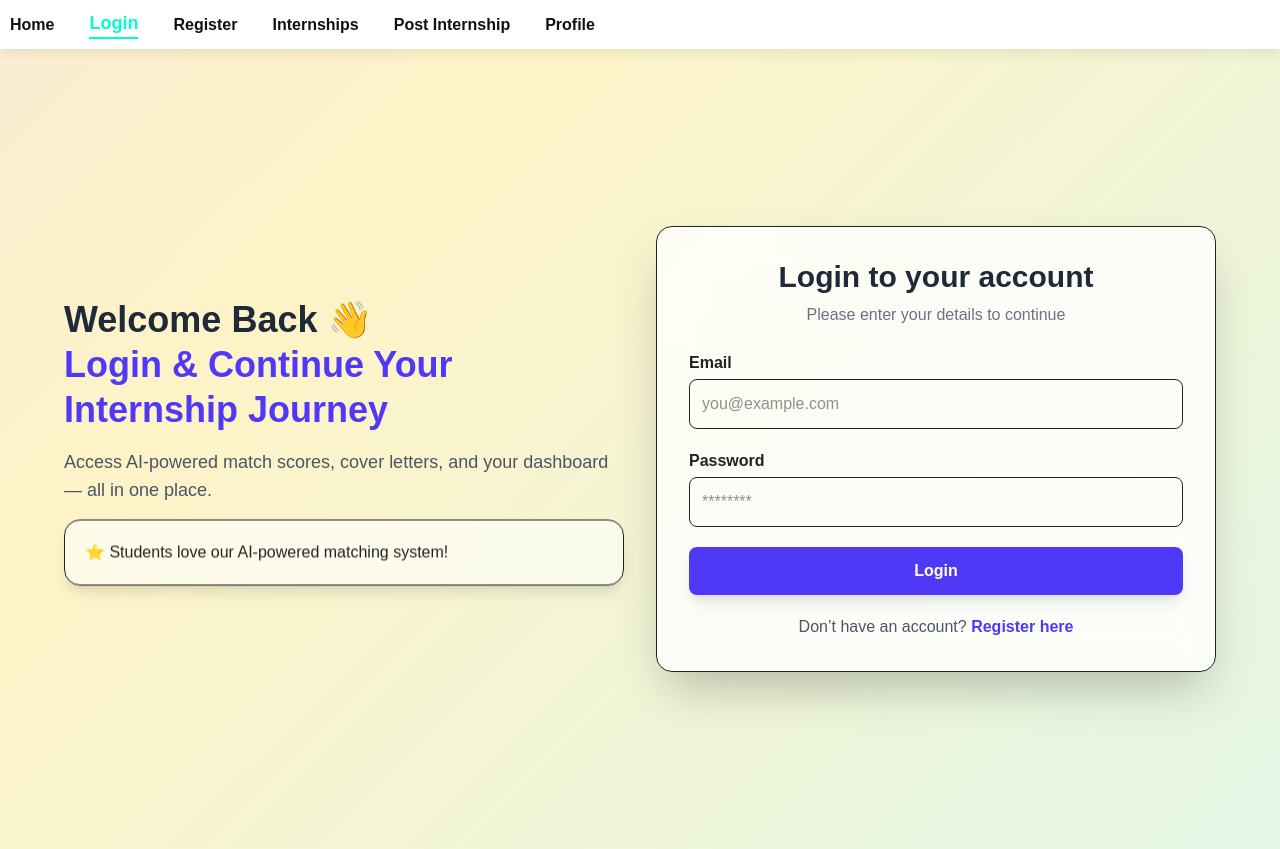
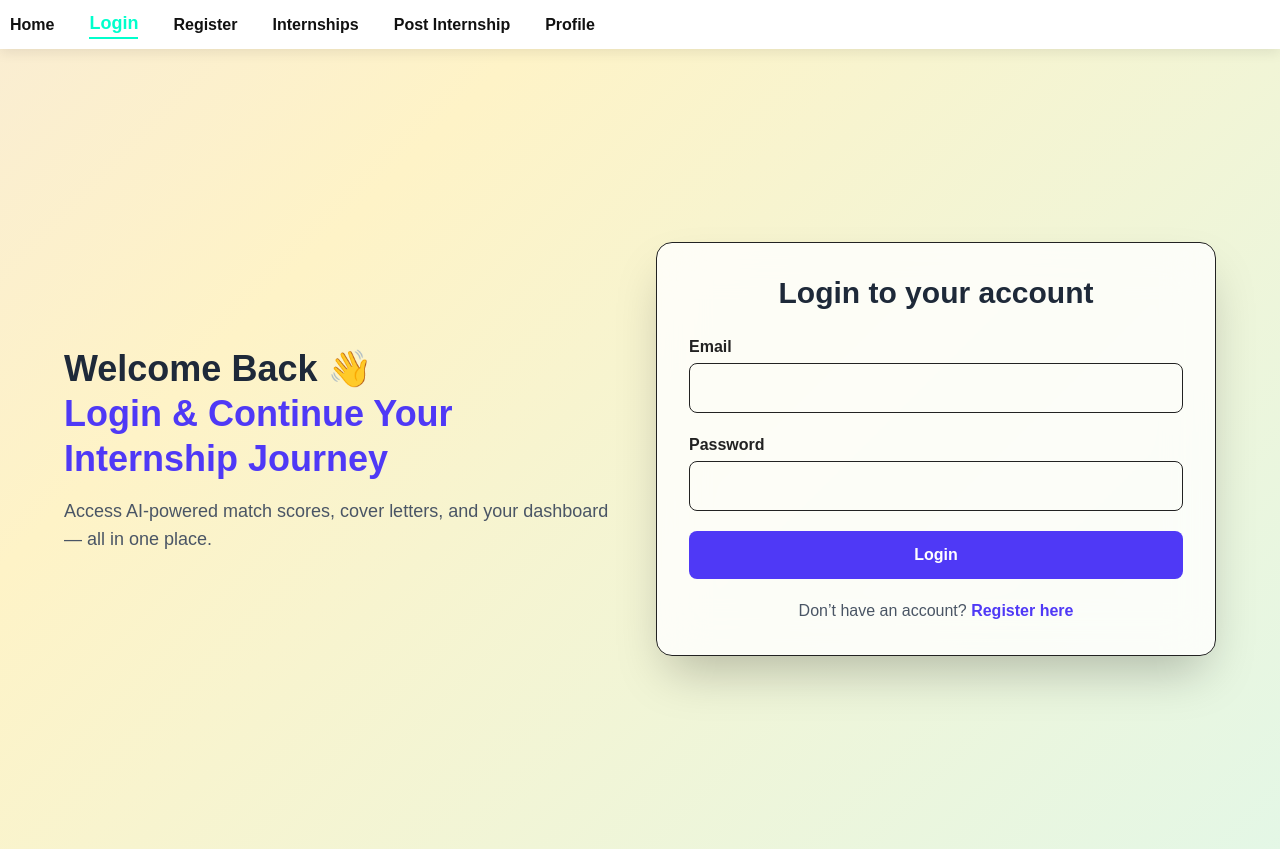
Before and after one commit to NishanthRishuJha/skill-bridge-ai, a React (Vite) app in the folder frontend/skillbridge/: page /login in a window 1280 px wide. Built offline with nearby package versions, Linux system fonts and the light colour scheme.

Commit message:
Refactor Login component for improved readability

```diff
--- a/frontend/skillbridge/src/pages/Login.jsx
+++ b/frontend/skillbridge/src/pages/Login.jsx
@@ -2,40 +2,38 @@ import { useState } from "react";
 import axios from "axios";
 import { useNavigate } from "react-router-dom";
 
-export default function Login(){
+export default function Login() {
+  const navigate = useNavigate();
+  const [email, setEmail] = useState("");
+  const [password, setPassword] = useState("");
+  const [error, setError] = useState("");
+  const [loading, setLoading] = useState(false);
 
-  const navigate = useNavigate();
-  const [email,setEmail] = useState("");
-  const [password,setPassword] = useState("");
-  const [error,setError] = useState("");
-  const [loading,setLoading] = useState(false);
-
-  const submit = async(e)=>{
+  const submit = async (e) => {
     e.preventDefault();
     setLoading(true);
     setError("");
 
-    try{
-      const res = await axios.post("http://localhost:5000/api/auth/login", {
-        email, password
-      });
+    try {
+      const res = await axios.post(
+        `${import.meta.env.VITE_API_URL}/api/auth/login`,
+        { email, password }
+      );
 
       localStorage.setItem("token", res.data.token);
       navigate("/");
+    } catch (err) {
+      setError("Invalid email or password");
+    } finally {
+      setLoading(false);
     }
-    catch(err){
-      setError("Invalid email or password");
-    }
-
-    setLoading(false);
   };
 
-  return(
-<div className="min-h-screen bg-animated flex items-center justify-center px-5">
-
+  return (
+    <div className="min-h-screen bg-animated flex items-center justify-center px-5">
       <div className="max-w-6xl w-full grid md:grid-cols-2 gap-8 items-center">
 
-        {/* Left — Marketing Section */}
+        {/* Left Section */}
         <div className="hidden md:block">
           <h2 className="text-4xl font-extrabold text-gray-800 leading-tight">
             Welcome Back 👋
@@ -47,23 +45,13 @@ export default function Login(){
           <p className="mt-4 text-gray-600 text-lg">
             Access AI-powered match scores, cover letters, and your dashboard — all in one place.
           </p>
-
-          <div className="mt-8 bg-white/60 backdrop-blur-xl shadow-lg rounded-2xl p-5 animate-bounce border">
-            ⭐ Students love our AI-powered matching system!
-          </div>
         </div>
 
-
-        {/* Right — Login Card */}
+        {/* Right Section */}
         <div className="bg-white/80 backdrop-blur-xl shadow-2xl rounded-2xl p-8 border">
-
           <h3 className="text-3xl font-bold text-center text-gray-800">
             Login to your account
           </h3>
-
-          <p className="text-center text-gray-500 mt-2">
-            Please enter your details to continue
-          </p>
 
           {error && (
             <div className="bg-red-100 text-red-600 px-4 py-2 rounded mt-4 text-center">
@@ -72,15 +60,13 @@ export default function Login(){
           )}
 
           <form className="mt-6 space-y-5" onSubmit={submit}>
-
             <div>
               <label className="font-semibold">Email</label>
               <input
                 type="email"
-                className="w-full p-3 mt-1 rounded-lg border focus:ring-2 focus:ring-indigo-400 outline-none"
-                placeholder="you@example.com"
+                className="w-full p-3 mt-1 rounded-lg border"
                 value={email}
-                onChange={e=>setEmail(e.target.value)}
+                onChange={(e) => setEmail(e.target.value)}
                 required
               />
             </div>
@@ -89,16 +75,15 @@ export default function Login(){
               <label className="font-semibold">Password</label>
               <input
                 type="password"
-                className="w-full p-3 mt-1 rounded-lg border focus:ring-2 focus:ring-indigo-400 outline-none"
-                placeholder="********"
+                className="w-full p-3 mt-1 rounded-lg border"
                 value={password}
-                onChange={e=>setPassword(e.target.value)}
+                onChange={(e) => setPassword(e.target.value)}
                 required
               />
             </div>
 
             <button
-              className="w-full py-3 bg-indigo-600 hover:bg-indigo-700 text-white font-semibold rounded-lg shadow-lg transition"
+              className="w-full py-3 bg-indigo-600 text-white font-semibold rounded-lg"
               disabled={loading}
             >
               {loading ? "Logging in..." : "Login"}
@@ -107,15 +92,12 @@ export default function Login(){
 
           <p className="text-center text-gray-600 mt-5">
             Don’t have an account?{" "}
-            <a href="/register" className="text-indigo-600 font-semibold hover:underline">
+            <a href="/register" className="text-indigo-600 font-semibold">
               Register here
             </a>
           </p>
-
         </div>
-
       </div>
-
     </div>
   );
 }
```
